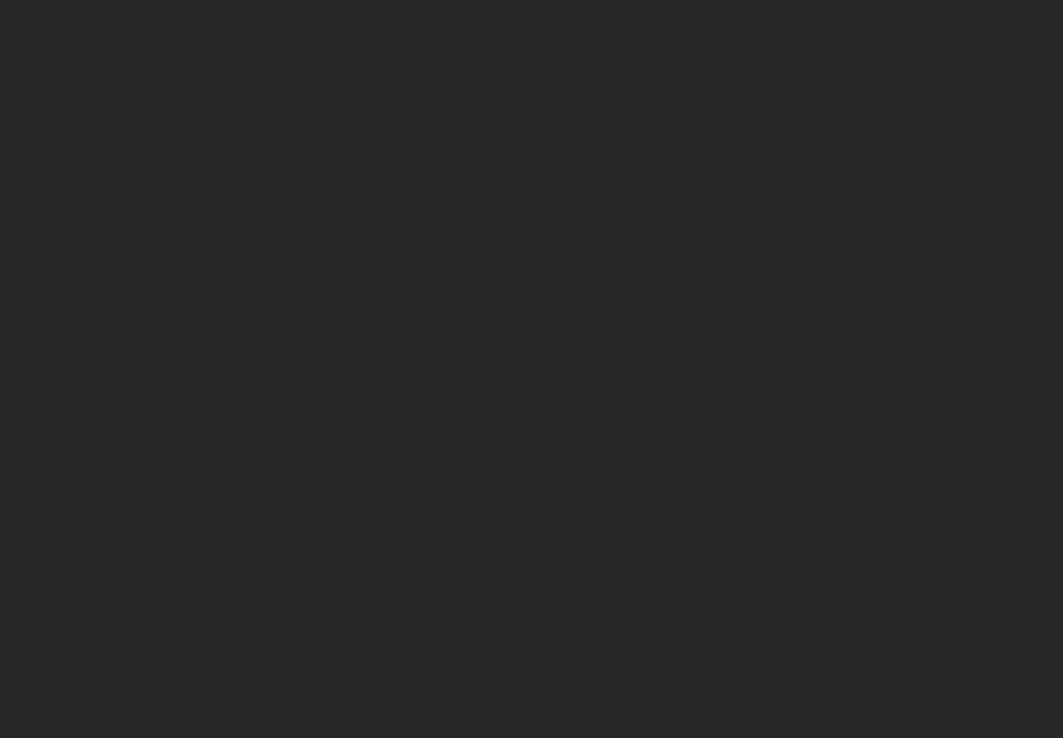
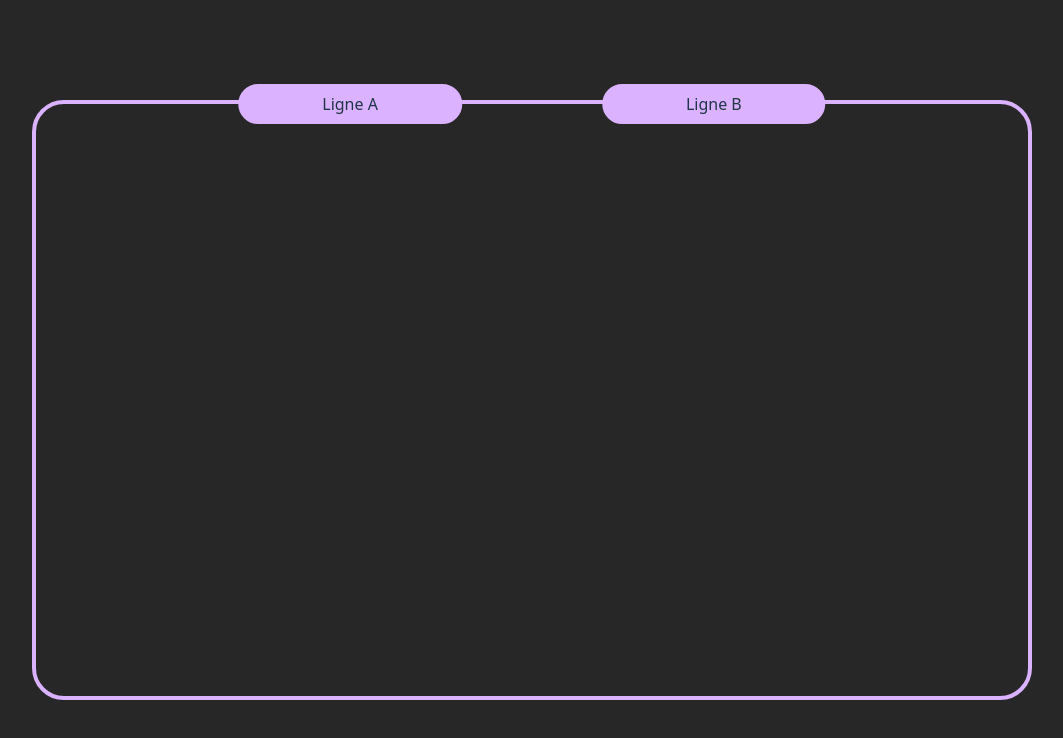
Before and after one commit to zoom26042604/ytraffic, a React (Vite) app: page / in a window 1280 px wide. Shown: the top 738 px of the page, without its empty margins (108-1171 px from the left). Built offline with nearby package versions, Linux system fonts and the light colour scheme.

Commit message:
feat: made the graph

```diff
--- /dev/null
+++ b/src/components/Graph.tsx
@@ -0,0 +1,31 @@
+export function Graph() {
+    return (
+        <div className="fixed inset-0 flex justify-center items-center">
+            <div className="relative border-purple-300 border-4 rounded-4xl
+                w-80 h-150
+                sm:w-150 sm:h-120
+                md:w-180 md:h-150
+                lg:w-250 lg:h-150">
+
+                <div className="absolute -top-5 left-1/2 -translate-x-1/2
+                    flex gap-5 sm:gap-15 md:gap-25 lg:gap-35 w-max">
+                    <button className="
+                        border-purple-300 border-4 rounded-4xl
+                        bg-purple-300 focus:bg-purple-400
+                        px-5 py-1 sm:px-10 md:px-15 lg:px-20
+                    ">
+                        Ligne A
+                    </button>
+                    <button className="
+                        border-purple-300 border-4 rounded-4xl
+                        bg-purple-300 focus:bg-purple-400
+                        px-5 py-1 sm:px-10 md:px-15 lg:px-20
+                    ">
+                        Ligne B
+                    </button>
+                </div>
+
+            </div>
+        </div>
+    );
+}
--- /dev/null
+++ b/src/globals.css
@@ -0,0 +1,31 @@
+@import "tailwindcss";
+
+:root {
+  font-family: system-ui, Avenir, Helvetica, Arial, sans-serif;
+  line-height: 1.5;
+  font-weight: 400;
+
+  color-scheme: light dark;
+  color: rgba(255, 255, 255, 0.87);
+  background-color: #272727;
+
+  font-synthesis: none;
+  text-rendering: optimizeLegibility;
+  -webkit-font-smoothing: antialiased;
+  -moz-osx-font-smoothing: grayscale;
+}
+
+body {
+  margin: 0;
+  display: flex;
+  place-items: center;
+  min-width: 320px;
+  min-height: 100vh;
+}
+
+@media (prefers-color-scheme: light) {
+  :root {
+    color: #213547;
+    background-color: #272727;
+  }
+}
--- a/src/index.css
+++ /dev/null
@@ -1,72 +0,0 @@
-@import "tailwindcss";
-
-:root {
-  font-family: system-ui, Avenir, Helvetica, Arial, sans-serif;
-  line-height: 1.5;
-  font-weight: 400;
-
-  color-scheme: light dark;
-  color: rgba(255, 255, 255, 0.87);
-  background-color: #272727;
-
-  font-synthesis: none;
-  text-rendering: optimizeLegibility;
-  -webkit-font-smoothing: antialiased;
-  -moz-osx-font-smoothing: grayscale;
-}
-
-a {
-  font-weight: 500;
-  color: #646cff;
-  text-decoration: inherit;
-}
-a:hover {
-  color: #535bf2;
-}
-
-body {
-  margin: 0;
-  display: flex;
-  place-items: center;
-  min-width: 320px;
-  min-height: 100vh;
-  background-color: #272727;
-  font-family: 'CaskaydiaMono Nerd Font', monospace;
-}
-
-h1 {
-  font-size: 3.2em;
-  line-height: 1.1;
-}
-
-button {
-  border-radius: 8px;
-  border: 1px solid transparent;
-  padding: 0.6em 1.2em;
-  font-size: 1em;
-  font-weight: 500;
-  font-family: inherit;
-  background-color: #1a1a1a;
-  cursor: pointer;
-  transition: border-color 0.25s;
-}
-button:hover {
-  border-color: #646cff;
-}
-button:focus,
-button:focus-visible {
-  outline: 4px auto -webkit-focus-ring-color;
-}
-
-@media (prefers-color-scheme: light) {
-  :root {
-    color: #213547;
-    background-color: #ffffff;
-  }
-  a:hover {
-    color: #747bff;
-  }
-  button {
-    background-color: #f9f9f9;
-  }
-}
--- a/src/main.tsx
+++ b/src/main.tsx
@@ -1,8 +1,10 @@
 import { StrictMode } from 'react'
 import { createRoot } from 'react-dom/client'
-import './index.css'
+import './globals.css'
+import { Graph } from './components/Graph'
 
 createRoot(document.getElementById('root')!).render(
   <StrictMode>
+    <Graph/>
   </StrictMode>,
 )
```
